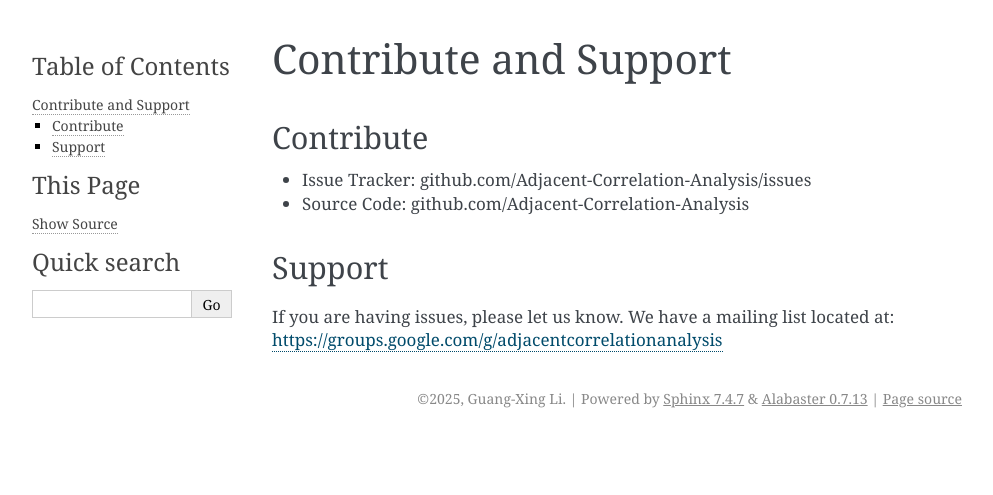
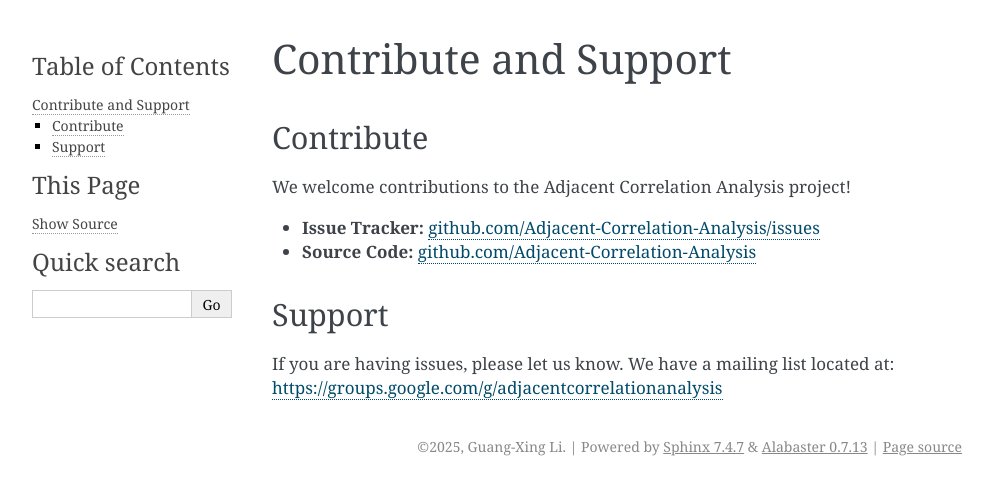
Before and after one commit to gxli/Adjacent-Correlation-Analysis, a Sphinx documentation site: the page built from docs/contribute.rst, in a window 1280 px wide. Shown: the top 495 px of the page, without its empty margins (148-1141 px from the left). Built offline with Sphinx 7.4.7, drawn with Linux system fonts in a browser that asks for light colours.

Commit message:
fix borken links

```diff
--- a/README.rst
+++ b/README.rst
@@ -303,7 +303,7 @@
 We welcome contributions to the Adjacent Correlation Analysis project!
 
 * **Issue Tracker:** `github.com/Adjacent-Correlation-Analysis/issues <https://github.com/gxli/Adjacent-Correlation-Analysis/issues>`_
-* **Source Code:** `github.com/Adjacent-Correlation-Analysis <https://github.com/Adjacent-Correlation-Analysis>`_
+* **Source Code:** `github.com/Adjacent-Correlation-Analysis <https://github.com/gxli/Adjacent-Correlation-Analysis>`_
 
 
 
--- a/docs/contribute.rst
+++ b/docs/contribute.rst
@@ -1,11 +1,14 @@
 Contribute and Support
 ************************
 
+
 Contribute
 ----------
+We welcome contributions to the Adjacent Correlation Analysis project!
 
-- Issue Tracker: github.com/Adjacent-Correlation-Analysis/issues
-- Source Code: github.com/Adjacent-Correlation-Analysis
+* **Issue Tracker:** `github.com/Adjacent-Correlation-Analysis/issues <https://github.com/gxli/Adjacent-Correlation-Analysis/issues>`_
+* **Source Code:** `github.com/Adjacent-Correlation-Analysis <https://github.com/gxli/Adjacent-Correlation-Analysis>`_
+
 
 
 Support
```
